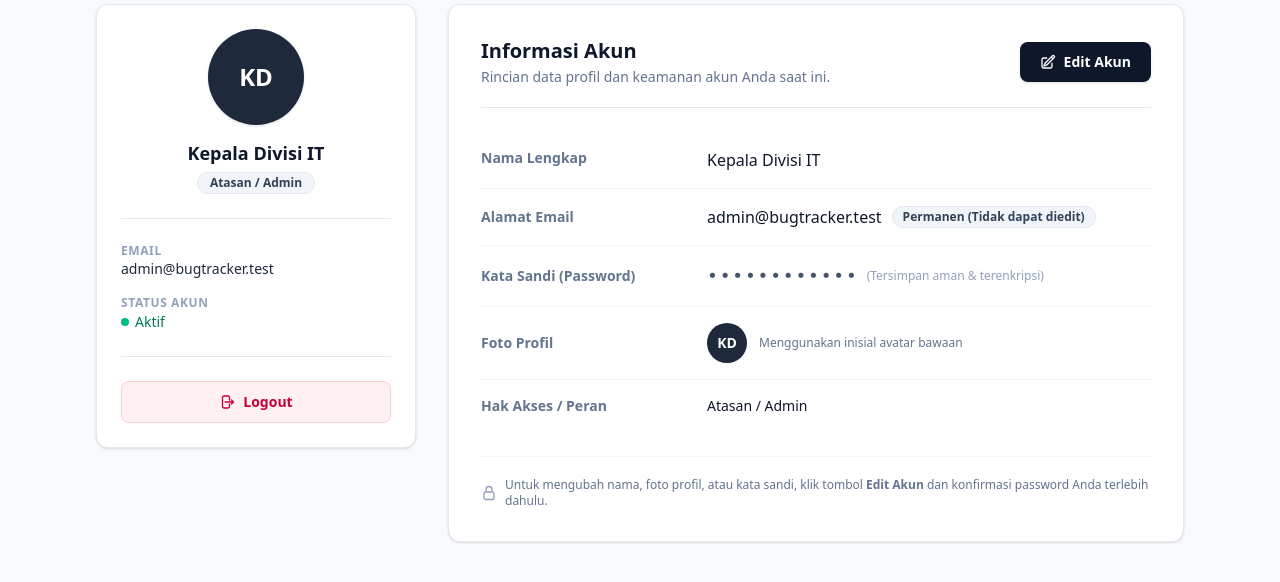
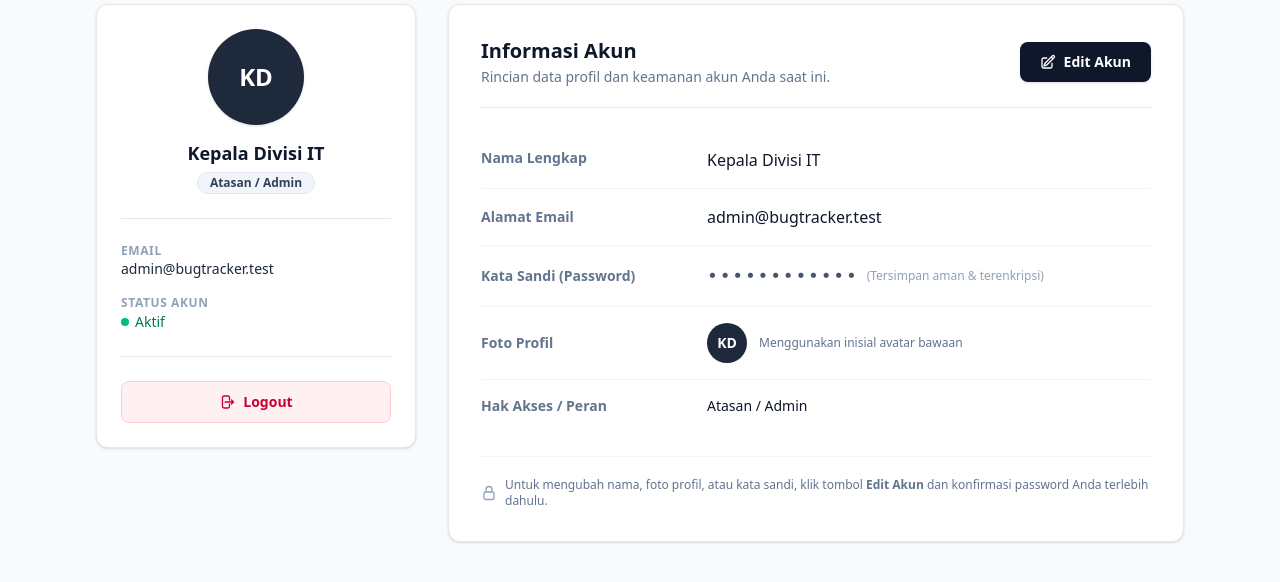
Before and after one commit to RakalendraWildan123/Aplikasi-Bug-Tracker, a Laravel app: page /account in a window 1280 px wide. Shown: the part 195-777 px from the top of the page. Run offline with Laravel 12, Linux system fonts and the light colour scheme; a user stored in the database is signed in; data comes from the database, SQL or seed files in the repository; style sheets or scripts are compiled from the project's sources.

Commit message:
fix: hapus teks pemberitahuan akun permanen pada informasi email

```diff
--- a/resources/views/account/edit.blade.php
+++ b/resources/views/account/edit.blade.php
@@ -128,12 +128,7 @@
 
                         <div class="py-4 grid grid-cols-1 sm:grid-cols-3 gap-2 items-center">
                             <span class="font-semibold text-slate-500">Alamat Email</span>
-                            <div class="sm:col-span-2 flex items-center gap-2.5 flex-wrap">
-                                <span class="font-medium text-slate-900 text-base">{{ $user->email }}</span>
-                                <span class="inline-flex items-center px-2.5 py-0.5 rounded-full text-xs font-semibold bg-slate-100 text-slate-700 border border-slate-200">
-                                    Permanen (Tidak dapat diedit)
-                                </span>
-                            </div>
+                            <span class="sm:col-span-2 font-medium text-slate-900 text-base break-all">{{ $user->email }}</span>
                         </div>
 
                         <div class="py-4 grid grid-cols-1 sm:grid-cols-3 gap-2 items-center">
@@ -327,14 +322,9 @@
                         >
                     </div>
 
-                    {{-- 2. Email (TIDAK DAPAT DIEDIT / PERMANEN) --}}
+                    {{-- 2. Email Akun --}}
                     <div>
-                        <div class="flex items-center justify-between mb-1">
-                            <label for="edit-email" class="block text-sm font-semibold text-slate-800">Email Akun</label>
-                            <span class="text-xs font-semibold px-2 py-0.5 rounded bg-slate-100 text-slate-600 border border-slate-200">
-                                Permanen (Tidak dapat diedit)
-                            </span>
-                        </div>
+                        <label for="edit-email" class="block text-sm font-semibold text-slate-800 mb-1">Email Akun</label>
                         <input
                             id="edit-email"
                             type="email"
@@ -343,7 +333,6 @@
                             tabindex="-1"
                             class="block w-full rounded-lg border border-slate-200 bg-slate-100 px-3.5 py-2 text-sm text-slate-600 cursor-not-allowed select-none"
                         >
-                        <p class="text-xs text-slate-500 mt-1">Email akun Anda dikunci dan tidak dapat diubah oleh pemilik akun.</p>
                     </div>
 
                     {{-- 3. Foto Profil --}}
```
Also changed, not shown: tests/Feature/AccountVerificationAndModalTest.php (+1 -1 lines).
